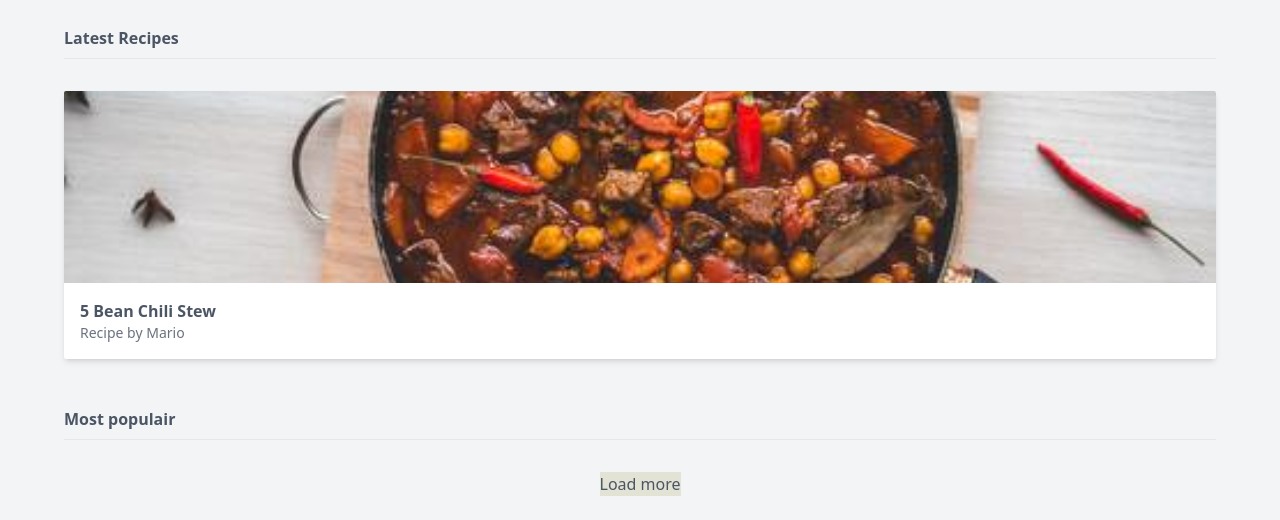
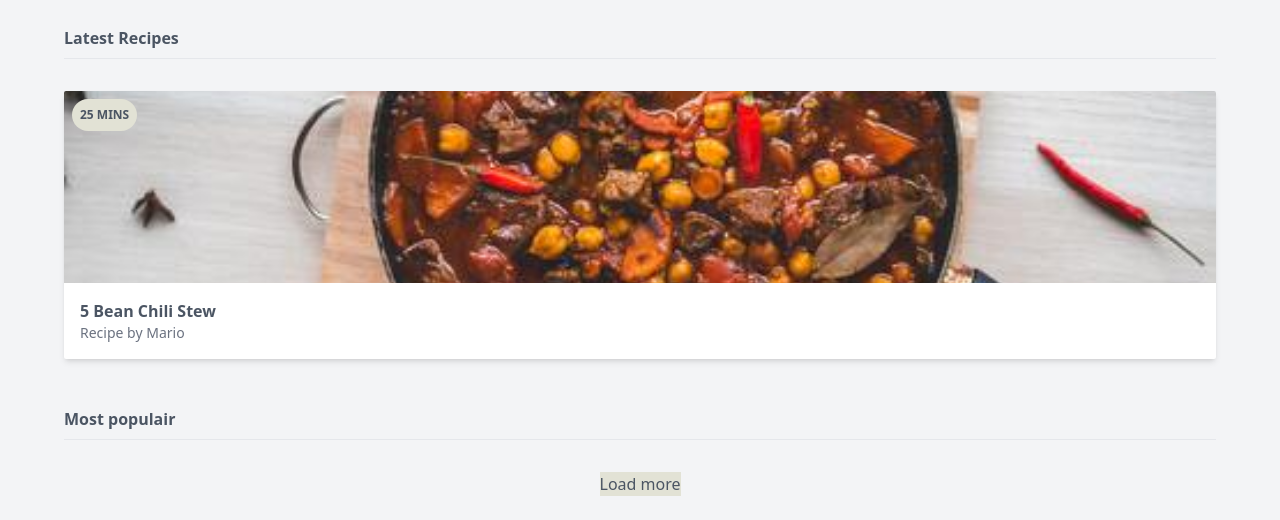
Before and after one commit to MichaelChorak/recipes, a website: page public/index.html in a window 1280 px wide. Shown: the part 291-811 px from the top of the page. Drawn offline with Linux system fonts and the light colour scheme.

Commit message:
Added a badge relative to the parent container

```diff
--- a/public/index.html
+++ b/public/index.html
@@ -55,7 +55,7 @@
           </h4>
           <div class="mt-8">
             <!--Ccards go here-->
-            <div class="bg-white rounded-sm overflow-hidden shadow-md">
+            <div class="bg-white rounded-sm overflow-hidden shadow-md relative">
               <img
                 src="img/stew.jpg"
                 alt="Ninja stew"
@@ -64,6 +64,11 @@
               <div class="m-4">
                 <span class="font-bold">5 Bean Chili Stew</span>
                 <span class="block text-gray-500 text-sm">Recipe by Mario</span>
+              </div>
+              <div
+                class="bg-secondary-100 text-secondary-200 text-xs uppercase font-bold rounded-full absolute p-2 top-0 ml-2 mt-2"
+              >
+                <span>25 mins</span>
               </div>
             </div>
           </div>
```
Also changed, not shown: public/styles.css.
